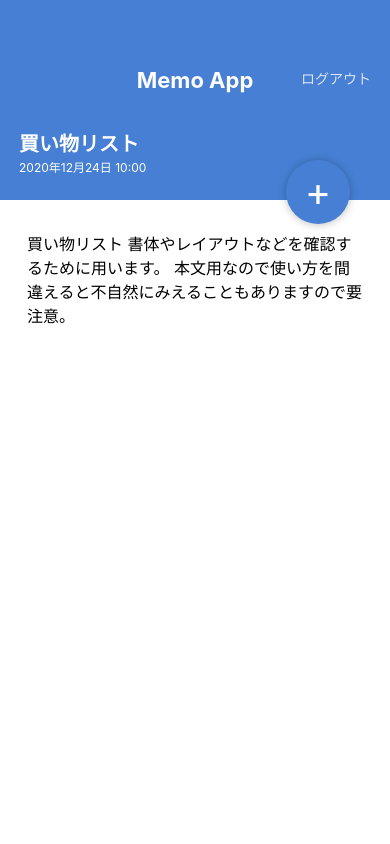
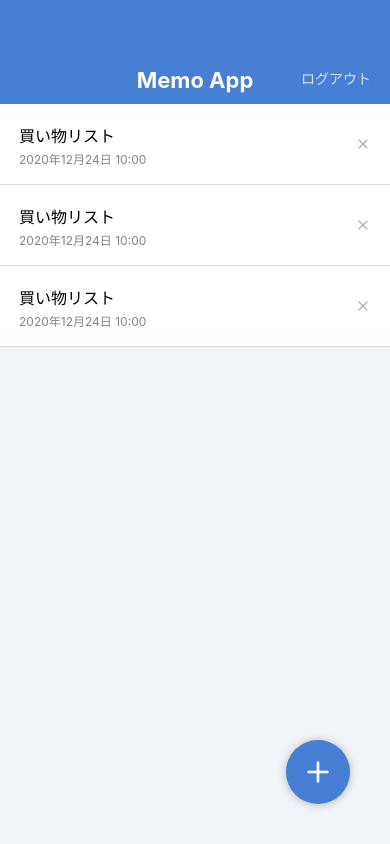
Before and after one commit to Hachin23/MemoApp, a React Native app: screen / in a window 390 px wide. Built offline with nearby package versions, Linux system fonts and the light colour scheme.

Commit message:
Install Expo/vector-icons

```diff
--- a/App.jsx
+++ b/App.jsx
@@ -1,10 +1,12 @@
 import React from 'react';
 
 import MemoListScreen from './src/screens/MemoListScreen';
-import MemoDetailScreen from './src/screens/MemoDetailScreen';
+//import MemoDetailScreen from './src/screens/MemoDetailScreen';
 
+
+// Reactの開発ではタブ幅=2スペースが推奨されているためSettingを修正する。
 export default function App() {
   return (
-    <MemoDetailScreen />
+    <MemoListScreen />
   );
 }
--- a/package.json
+++ b/package.json
@@ -9,6 +9,7 @@
     "web": "expo start --web"
   },
   "dependencies": {
+    "@expo/vector-icons": "^13.0.0",
     "expo": "^47.0.14",
     "expo-status-bar": "~1.4.2",
     "prop-types": "^15.8.1",
--- a/src/components/AppBar.jsx
+++ b/src/components/AppBar.jsx
@@ -1,7 +1,6 @@
 import React from 'react';
 import { View, Text, StyleSheet } from 'react-native'
 
-//ほかのファイルで呼び出せるようするため
 export default function AppBar() {
     return (
       <View style={styles.appbar}>
@@ -18,7 +17,7 @@
     width: '100%',
     height: 104,
     backgroundColor: '#467FD3',
-        justifyContent: 'flex-end'
+    justifyContent: 'flex-end',
   },
   appbarInner: {
     alignItems: 'center',
--- a/src/components/CircleButton.jsx
+++ b/src/components/CircleButton.jsx
@@ -1,25 +1,29 @@
 import React from "react";
-import { View, Text, StyleSheet } from 'react-native';
+import {
+  View, StyleSheet
+} from 'react-native';
+
 import { string, shape } from 'prop-types';
+import { Feather } from '@expo/vector-icons';
 
 export default function CircleButton(props) {
     //分割代入
-    const { children, style } = props;
+const { style, name } = props;
   return (
     <View style={ [styles.circleButton, style] }>
-            <Text style={ styles.circleButtonLabel }>{ children }</Text>
+      <Feather name={name} size={32} color="white" />
     </View>
   );
 }
 
 CircleButton.popTypes = {
-    children: string.isRequired,
     style: shape(),
+    name: string.isRequired,
 };
 
 CircleButton.defaultProps = {
     style: null,
-}
+};
 
 const styles = StyleSheet.create({
   circleButton: {
--- a/src/components/MemoList.jsx
+++ b/src/components/MemoList.jsx
@@ -1,5 +1,7 @@
 import React from "react";
 import { View, Text, StyleSheet } from 'react-native'
+
+import { Feather } from '@expo/vector-icons';
 
 export default function MemoList() {
   return (
@@ -10,7 +12,7 @@
           <Text style={ styles.memoListItemDate}>2020年12月24日 10:00</Text>
       </View>
       <View>
-                <Text>X</Text>
+          <Feather name='x' size={16} color="#B0B0B0"/>
       </View>
       </View>
       <View style={styles.memoListItem}>
@@ -19,7 +21,7 @@
           <Text style={ styles.memoListItemDate}>2020年12月24日 10:00</Text>
       </View>
       <View>
-                <Text>X</Text>
+          <Feather name='x' size={16} color="#B0B0B0"/>
       </View>
       </View>
       <View style={styles.memoListItem}>
@@ -28,7 +30,7 @@
           <Text style={ styles.memoListItemDate}>2020年12月24日 10:00</Text>
       </View>
       <View>
-                <Text>X</Text>
+          <Feather name='x' size={16} color="#B0B0B0"/>
       </View>
       </View>
     </View>
--- a/src/screens/MemoDetailScreen.jsx
+++ b/src/screens/MemoDetailScreen.jsx
@@ -19,7 +19,7 @@
                 本文用なので使い方を間違えると不自然にみえることもありますので要注意。
             </Text>
         </ScrollView>
-            <CircleButton style={{ top: 160, bottom: 'auto' }}>+</CircleButton>
+        <CircleButton style={{ top: 160, bottom: 'auto'}} name='edit-2'></CircleButton>
     </View>
     );
 };
--- a/src/screens/MemoListScreen.jsx
+++ b/src/screens/MemoListScreen.jsx
@@ -10,7 +10,7 @@
         <View style={styles.container}>
             <AppBar/>
             <MemoList/>
-            <CircleButton>+</CircleButton>
+            <CircleButton name='plus'></CircleButton>
         </View>
     );
 }
```
Also changed, not shown: .eslintrc.json, 1 other file (tests, documents, lock files or other folders). Lines whose indentation alone changed are shown as unchanged.
